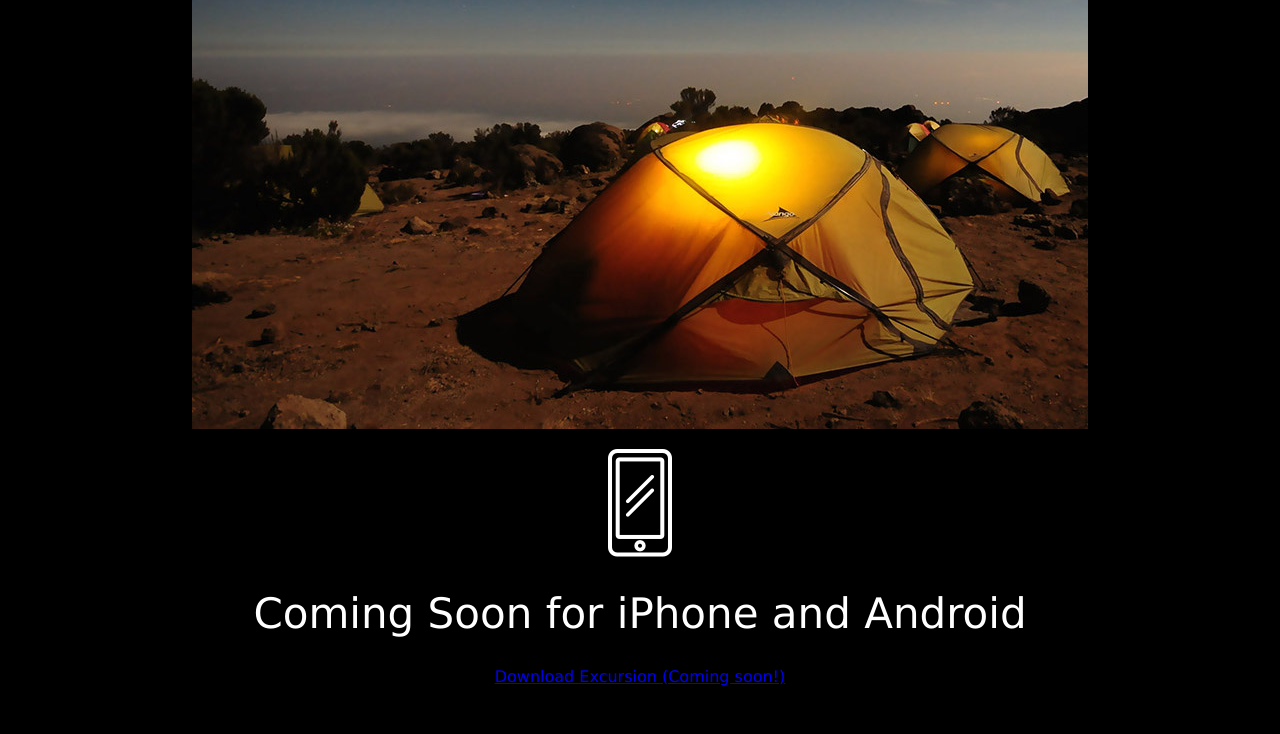
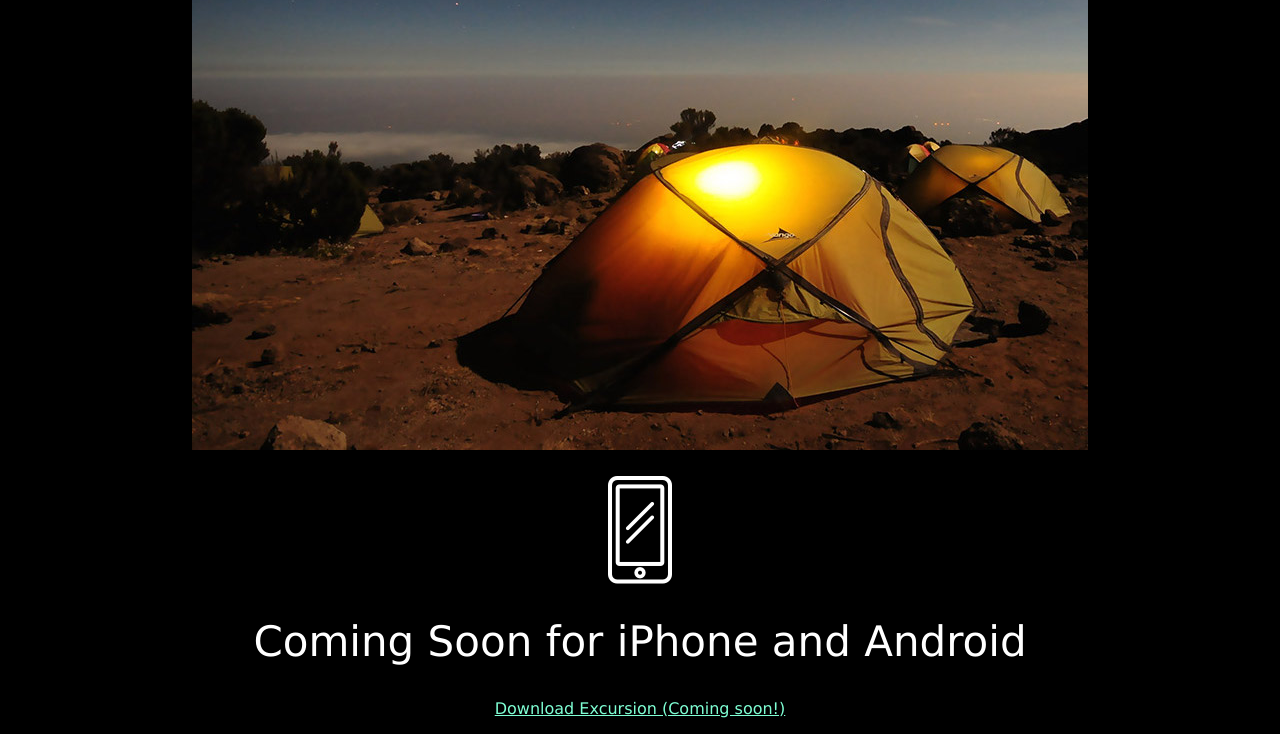
Before and after one commit to sdrutman/excursion, a plain HTML site: page index.html in a window 1280 px wide. Shown: the part 552-1286 px from the top of the page. Drawn offline with Linux system fonts and the light colour scheme.

Commit message:
Modify color and alignment.

```diff
--- a/resources/css/style.css
+++ b/resources/css/style.css
@@ -1,7 +1,7 @@
-* {
+body {
   background-color: Black;
-  text-align: Center;
   font-family: Verdana;
+  text-align: center;
 }
 
 h1 {
@@ -9,14 +9,35 @@ h1 {
   font-weight: normal;
   font-size: 50px;
   color: White;
+  text-align: center;
 }
 
-.link {
+a {
   color: Aquamarine;
   font-size: 16px;
+  text-align: center;
 }
 
 #info {
   font-weight: 300;
   font-size: 42px;
+  text-align: center;
 }
+
+.footer {
+  text-align: right;
+  color: Gray;
+}
+
+#video {
+  text-align: center;
+}
+
+img {
+  text-align: center;
+}
+
+p {
+  font-size: 21px;
+  color: Gray;
+}
```
